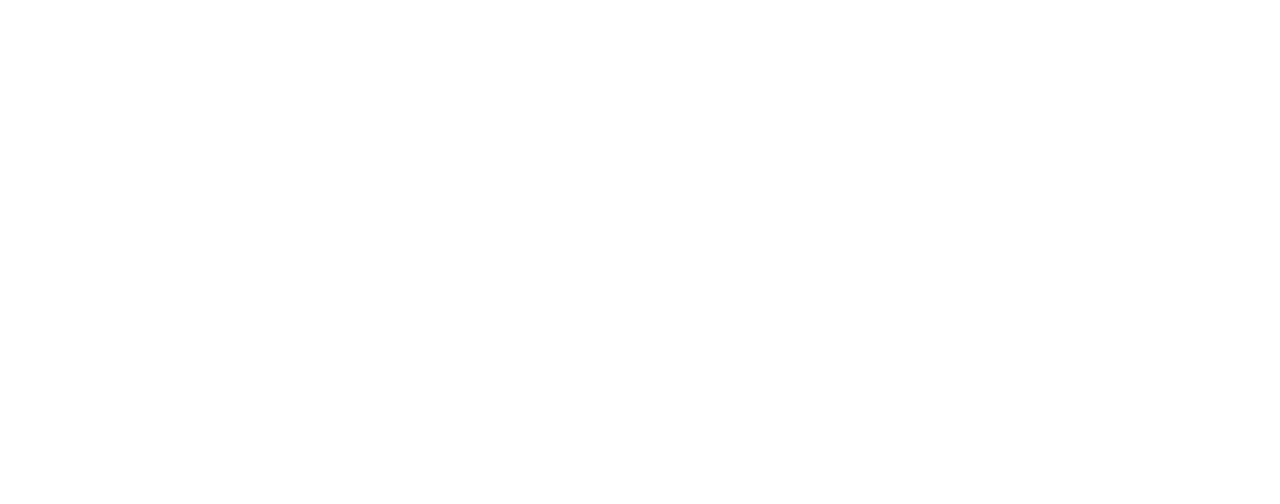
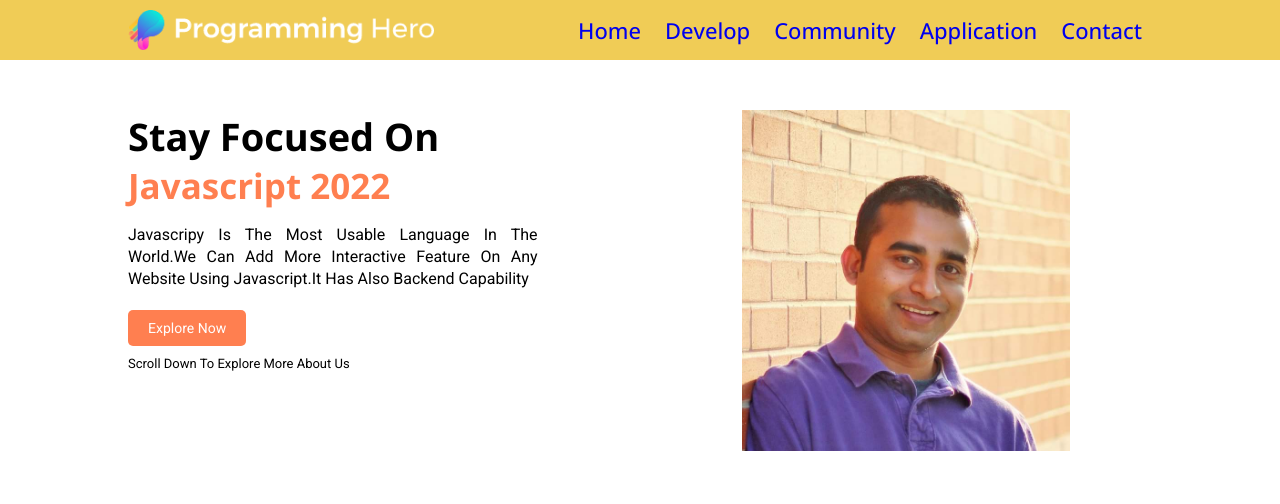
Before and after one commit to SHAFAYET-HOWLADER/assignment-one, a plain HTML site: page index.html in a window 1280 px wide. Drawn offline with nearby package versions, Linux system fonts and the light colour scheme.

Commit message:
banner finished

```diff
--- a/css/style.css
+++ b/css/style.css
@@ -27,3 +27,97 @@ body{
     overflow-x: hidden;
 }
 /*--------all common css end--------*/
+
+/*--------navbar part start--------*/
+section{
+    background-color: rgb(240, 204, 86);
+    width: 100%;
+}
+.container{
+    display: flex;
+    justify-content: space-between;
+    width: 80%;
+    margin: 0px auto;
+}
+.logo img{
+   padding: 10px 0px;
+   height: 60px;
+}
+.menul{
+    text-align: right;
+}
+.menu ul li{
+    display: inline-block;
+}
+.menu ul li a{
+    line-height: 60px;
+    padding: 0px 10px;
+    font-size: 22px;
+    text-transform: capitalize;
+    font-family: 'Open Sans', sans-serif;
+    font-weight: 500;
+}
+/*--------navbar part start--------*/
+
+/*--------banner part start--------*/
+#banner{
+    padding: 50px 0px;
+    background-color: #fff;
+}
+.banner-content h2{
+ color: #000;
+ text-transform: capitalize;
+ font-size: 38px;
+ font-family: 'Open Sans', sans-serif;
+ font-weight: 700;
+}
+.banner-content span{
+color: coral;
+ text-transform: capitalize;
+ font-size: 35px;
+ font-family: 'Open Sans', sans-serif;
+ font-weight: 700;
+ padding-bottom: 15px;
+ display: inline-block;
+ padding-bottom: 15px;
+}
+.banner-content p{
+color: #000;
+ text-transform: capitalize;
+ font-size: 16px;
+ font-family: 'Roboto', sans-serif;
+ font-weight: 400;
+ line-height: 22px;
+ text-align: justify;
+ padding-bottom: 10px;
+}
+.banner-content #banner-btn a{
+    color: #fff;
+    text-transform: capitalize;
+    font-size: 14px;
+    font-family: 'Roboto', sans-serif;
+    font-weight: 400;
+    padding: 10px 20px;
+    background-color: coral;
+    border-radius: 5px;
+}
+#banner-btn{
+    padding: 10px 0px;
+}
+.banner-content small{
+color: #000;
+ text-transform: capitalize;
+ font-size: 13px;
+ font-family: 'Roboto', sans-serif;
+ font-weight: 400;
+ padding: 10px 20px;
+ display: block;
+ padding: 0;
+}
+.banner-width{
+    width: 40%;
+}
+.banner-img img{
+    width: 80%;
+}
+/*--------banner part end--------*/
--- a/index.html
+++ b/index.html
@@ -10,9 +10,52 @@
     <link rel="preconnect" href="https://fonts.gstatic.com" crossorigin>
     <link href="https://fonts.googleapis.com/css2?family=Open+Sans:wght@400;500;600;700&family=Roboto:wght@400;500;700&display=swap" rel="stylesheet">
     <!----google fonts----->
+    <link rel="shortcut icon" href="images/jhankar mahbub.jpg" type="image/x-icon">
     <link rel="stylesheet" href="css/style.css">
 </head>
 <body>
+    <!----------navbar part start----------->
+        <section id="navbar">
+            <div class="container">
+                <div class="logo">
+                    <a href="#">
+                        <img src="images/log-2.png" alt="log-2">
+                    </a>
+                </div>
+                <div class="menu">
+                    <ul>
+                         <li><a href="#">home</a></li>
+                         <li><a href="#">develop</a></li>
+                         <li><a href="#">community</a></li>
+                         <li><a href="#">application</a></li>
+                         <li><a href="#">contact</a></li>
+                    </ul>
+                </div>
+            </div>
+        </section>
+    <!----------navbar part end----------->
+
+    <!----------banner part start----------->
+        <section id="banner">
+            <div class="container">
+
+                <div class="banner-content banner-width">
+                   <h2>stay focused on</h2>
+                   <span>javascript 2022</span>
+                   <p>javascripy is the most usable language in the world.we can add more interactive feature on any website using javascript.it has also backend capability</p>
+                   <div id="banner-btn">
+                    <a href="#">explore now</a>
+                   </div>
+                   <small>scroll down to explore more about us</small>
+                </div>
+
+                <div class="banner-img banner-width">
+                      <img src="images/jhankar mahbub.jpg" alt="jhankar">
+                </div>
+
+            </div>
+        </section>
+    <!----------banner part end----------->
 
 </body>
 </html>
```
Also changed, not shown: images/Mezbaui abedin persian.jpg (added), images/app.png (added), images/coding.png (added), images/fiverr-pic.png (added), images/illustrator-1.png (added), images/illustrator-2.png (added), images/illustrator-3.png (added), images/jhankar mahbub.jpg (added), images/log-2.png (added), images/person-0.png (added), images/person-1.png (added), images/person-2.png (added), images/person-3.png (added), images/rezaul karim hasan.jpg (added), 3 other files.
